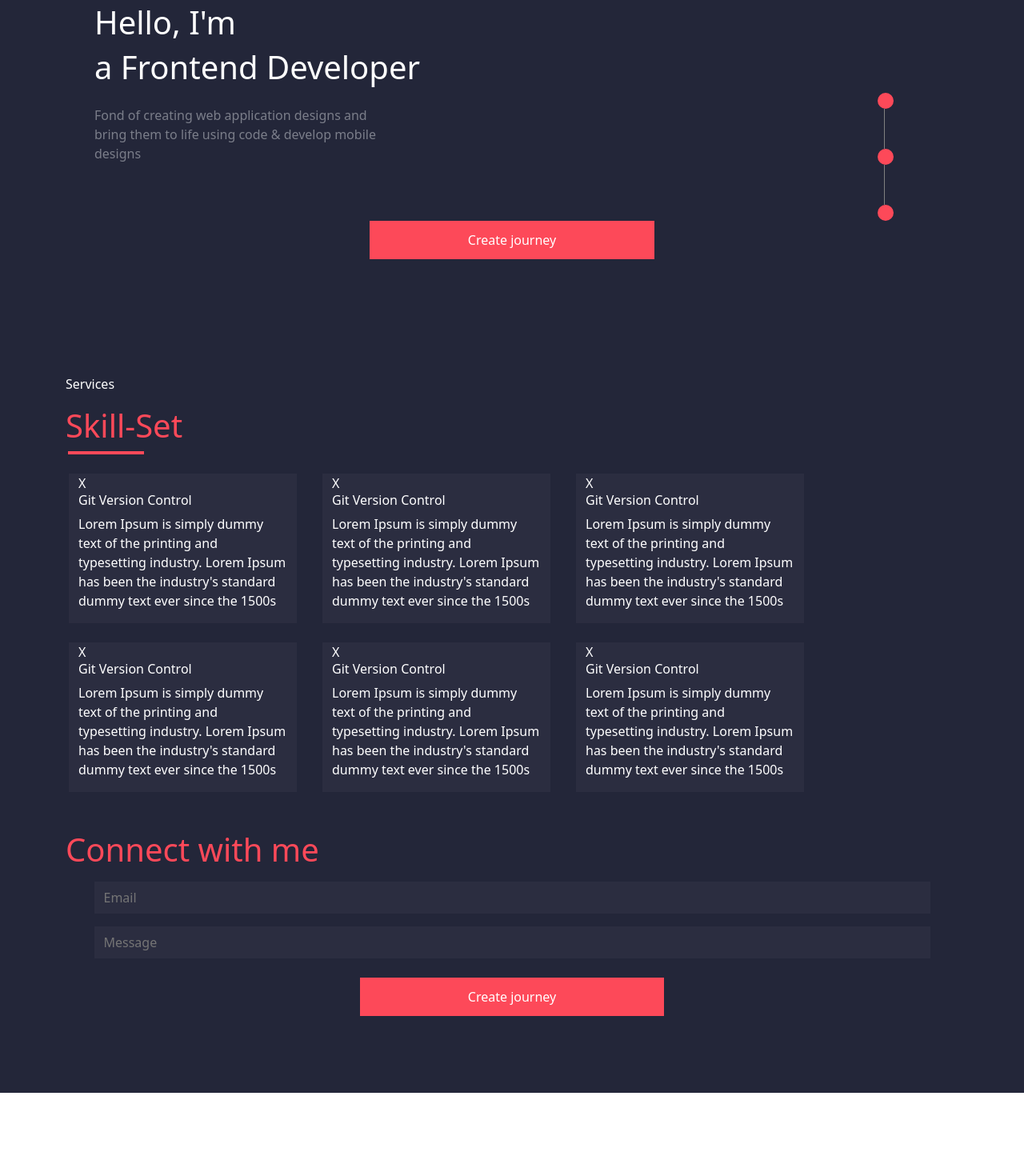
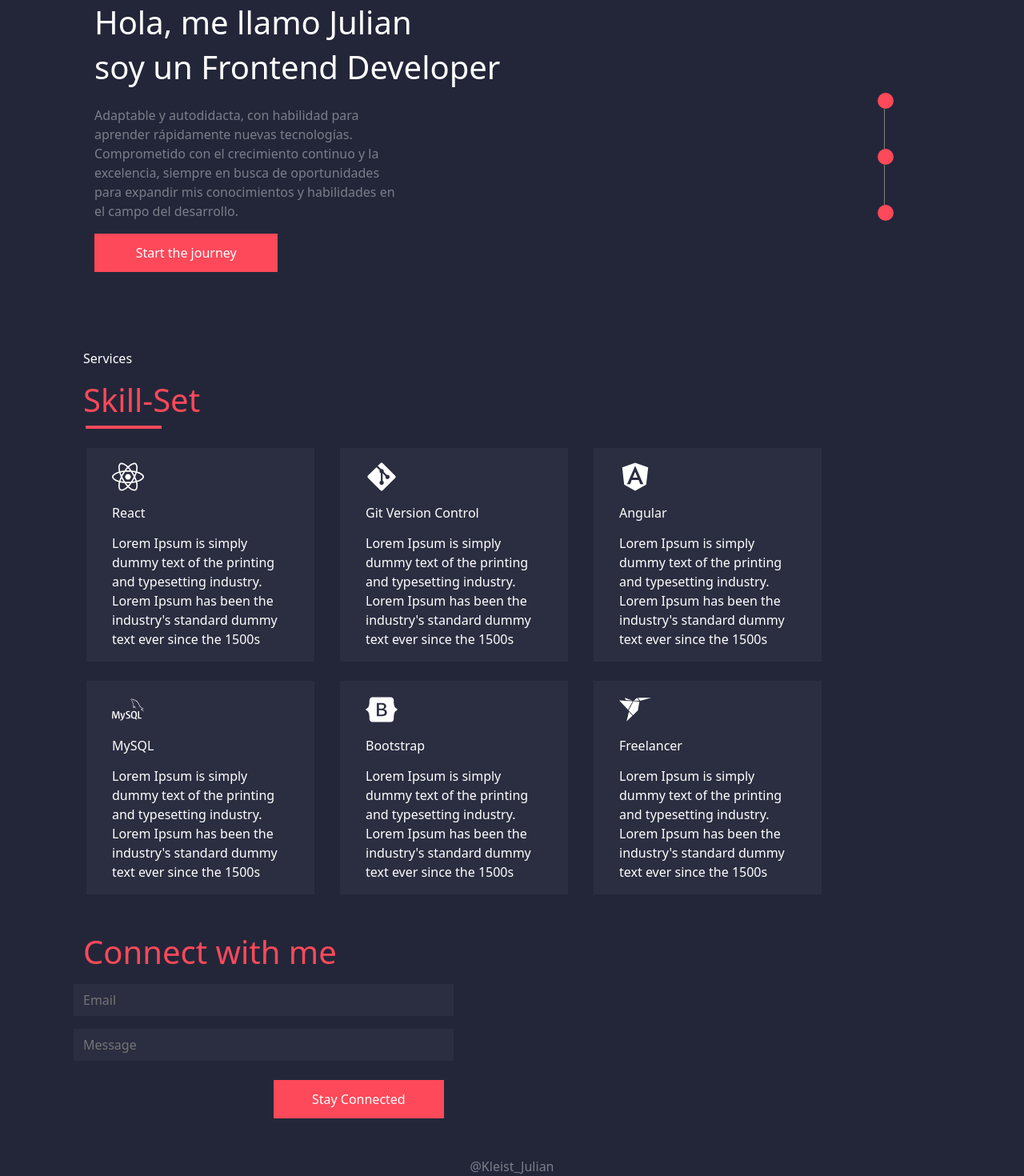
Before and after one commit to JulianKleist/portfolio, a React (Create React App) app: page / in a window 1280 px wide. Shown: the part 164-1634 px from the top of the page at 80% size. Before the commit the page ends 1530 px from the top, so only its background shows below. Built offline with nearby package versions, Linux system fonts and the light colour scheme.

Commit message:
Icons and some fixes

```diff
--- a/package.json
+++ b/package.json
@@ -10,6 +10,7 @@
     "react": "^18.2.0",
     "react-bootstrap": "^2.9.0",
     "react-dom": "^18.2.0",
+    "react-icons": "^4.11.0",
     "react-scripts": "5.0.1",
     "web-vitals": "^2.1.4"
   },
--- a/src/App.js
+++ b/src/App.js
@@ -5,6 +5,8 @@ import 'bootstrap/dist/css/bootstrap.min.css';
 import Custom_button from './components/custom_button';
 import Slide from './components/Slide';
 import Card from './components/card';
+import {SiFreelancer, SiMysql} from 'react-icons/si'
+import {FaReact, FaGitAlt, FaAngular, FaBootstrap} from 'react-icons/fa'
 
 function App() {
 
@@ -13,45 +15,64 @@ function App() {
       <NavBar />
       <div className='container pt-5 px-5 mt-5'>
         <div className='row text-white'>
-          <h1>Hello, I'm</h1>
-          <h1>a Frontend Developer</h1>
+          <h1>Hola, me llamo Julian</h1>
+          <h1>soy un Frontend Developer</h1>
           <div className='container col-12 col-md-11'>
             <div className='row'>
-              <p className='text col-11 col-md-5 my-3'>Fond of creating web application designs and bring them to life using code & develop mobile designs</p>
+              <p className='text col-11 col-md-5 my-3'>Adaptable y autodidacta, con habilidad para aprender rápidamente nuevas tecnologías. Comprometido con el crecimiento continuo y la excelencia, siempre en busca de oportunidades para expandir mis conocimientos y habilidades en el campo del desarrollo.</p>
             </div>
           </div>
           <Slide number={'one'} />
-          <Custom_button />
+          <div className='container'>
+            <div className='row d-flex justify-content-start'>
+              <div className='col-12 col-md-8'>
+                <Custom_button name={"Start the journey"}/>
+              </div>
+            </div>
+          </div>
         </div>
       </div>
-      <div className='container mt-5'>
+      <div className='me-5 container mt-5'>
         <div className='row text-white'>
           <p className='col-12'>Services</p>
           <h1 className='title'>Skill-Set</h1>
           <div className='horizontal_line col-1 pe-5'></div>
+          <div className='container pb-5'>
+        <div className='row'>
+          <Card icon={<FaReact size="40"/>} title={"React"}/>
+          <Card icon={<FaGitAlt size="40"/>} title={"Git Version Control"}/>
+          <Card icon={<FaAngular size="40"/>} title={"Angular"}/>
+          <Card icon={<SiMysql size="40"/>} title={"MySQL"}/>
+          <Card icon={<FaBootstrap size="40"/>} title={"Bootstrap"}/>
+          <Card icon={<SiFreelancer size="40"/>} title={"Freelancer"}/>
         </div>
       </div>
-      <div className='container pb-5'>
-        <div className='row'>
-          <Card />
-          <Card />
-          <Card />
-          <Card />
-          <Card />
-          <Card />
         </div>
       </div>
 
 
-      <div className='container'>
+      <div className='container me-5'>
         <div className='row justify-content-center'>
           <h1 className='title'>Connect with me</h1>
-          <input className='my-2 col-11 py-2' placeholder='Email'/>
-          <input className='my-2 col-11 py-2 mb-4' placeholder='Message'/>
-          <Custom_button />
+          <input className='my-2 col-11 col-md-5 py-2' placeholder='Email' />
+          <div className='col-md-7'></div>
+          <input className='my-2 col-11 col-md-5 py-2 mb-4' placeholder='Message' />
+          <div className='col-md-7'></div>
+          <div className='container'>
+            <div className='row justify-content-center'>
+              <div className='col-11 col-md-7'>
+                <Custom_button name={"Stay Connected"}/>
+              </div>
+            </div>
+          </div>
         </div>
       </div>
 
+      <div className='container'>
+        <div className='row'>
+          <span className='text-center col-12' style={{color: 'var(--gray)'}}>@Kleist_Julian</span>
+        </div>
+      </div>
 
     </div>
   );
--- a/src/components/card.jsx
+++ b/src/components/card.jsx
@@ -1,12 +1,14 @@
 import React from 'react'
 import './card.css';
 
-export default function Card() {
+export default function Card(props) {
   return (
     <div className='container col-5 col-md-3 card_container mt-4 mx-3'>
-        <div className='row text-white'>
-            <span>X</span>
-            <h6>Git Version Control</h6>
+        <div className='row text-white mx-0 mx-md-2'>
+            <div className='mt-3'>
+            {props.icon}
+            </div>
+            <h6 className='my-3'>{props.title}</h6>
             <p>Lorem Ipsum is simply dummy text of the printing and typesetting industry. Lorem Ipsum has been the industry's standard dummy text ever since the 1500s</p>
         </div>
     </div>
--- a/src/components/custom_button.jsx
+++ b/src/components/custom_button.jsx
@@ -1,11 +1,11 @@
 import React from 'react';
 import './custom_button.css';
 
-function Custom_button() {
+function Custom_button({name}) {
     return (
         <div className='container mb-5'>
-            <div className='row mb-5 d-flex justify-content-center'>
-                <button className='col-11 col-md-4 cstm_button'>Create journey</button>
+            <div className='row mb-5'>
+                <button className='col-12 col-md-4 cstm_button'>{name}</button>
             </div>
         </div>
     );
```
Also changed, not shown: 1 other file (tests, documents, lock files or other folders).
